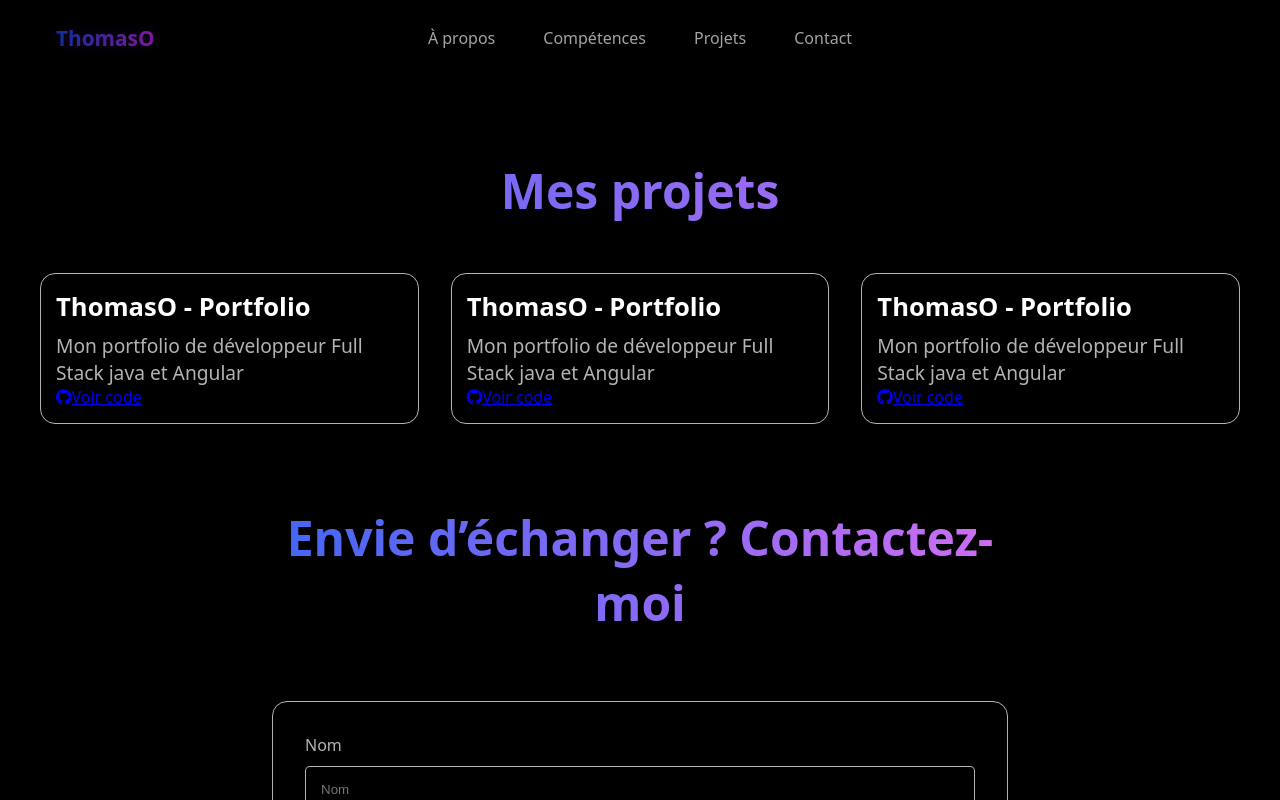
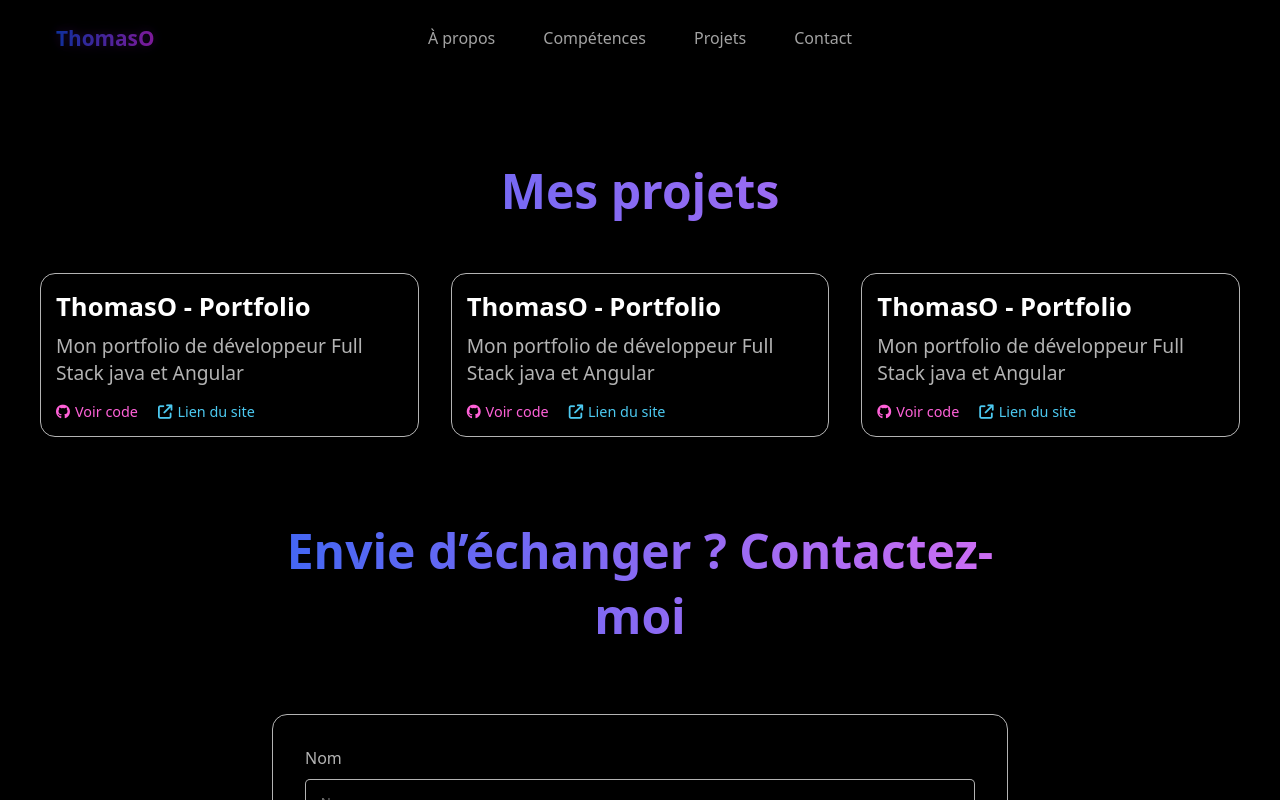
Before and after one commit to thomasolivier-dev/portfolio, an Angular app in the folder portfolio/: page / in a window 1280 px wide. Shown: the top 800 px of the page. Built offline with nearby package versions, Linux system fonts and the light colour scheme.

Commit message:
feat: add link in project card

```diff
--- a/portfolio/src/app/sections/project/project-card/project-card.component.html
+++ b/portfolio/src/app/sections/project/project-card/project-card.component.html
@@ -2,10 +2,13 @@
     <h3>ThomasO - Portfolio</h3>
     <p>Mon portfolio de développeur Full Stack java et Angular</p>
     <div class="link-container">
-        <a href="#">
+        <a href="#" class="link-git">
             <i class="fa-brands fa-github"></i>
             <span>Voir code</span>
         </a>
-        <a href="#"></a>
+        <a href="#" class="link-web">
+            <i class="fa-sharp fa-solid fa-arrow-up-right-from-square"></i>
+            <span>Lien du site</span>
+        </a>
     </div>
 </div>
--- a/portfolio/src/app/sections/project/project-card/project-card.component.scss
+++ b/portfolio/src/app/sections/project/project-card/project-card.component.scss
@@ -24,3 +24,40 @@ p {
         max-width: 10rem;
     }
 }
+
+.link-container {
+    display: flex;
+    gap: 20px;
+    padding-top: 1rem;
+}
+
+a {
+    text-decoration: none;
+    font-size: 0.9rem;
+}
+
+i {
+    padding-right: 5px;
+}
+
+.link-git {
+    color: #ff61d8;
+}
+
+.link-git i,
+.link-web i {
+    transition: transform 0.3s ease;
+}
+
+
+.link-git:hover i {
+    transform: scale(1.2);
+}
+
+.link-web {
+    color: #4cc9f0;
+}
+
+.link-web:hover i {
+    transform: rotatez(45deg)
+}
```
